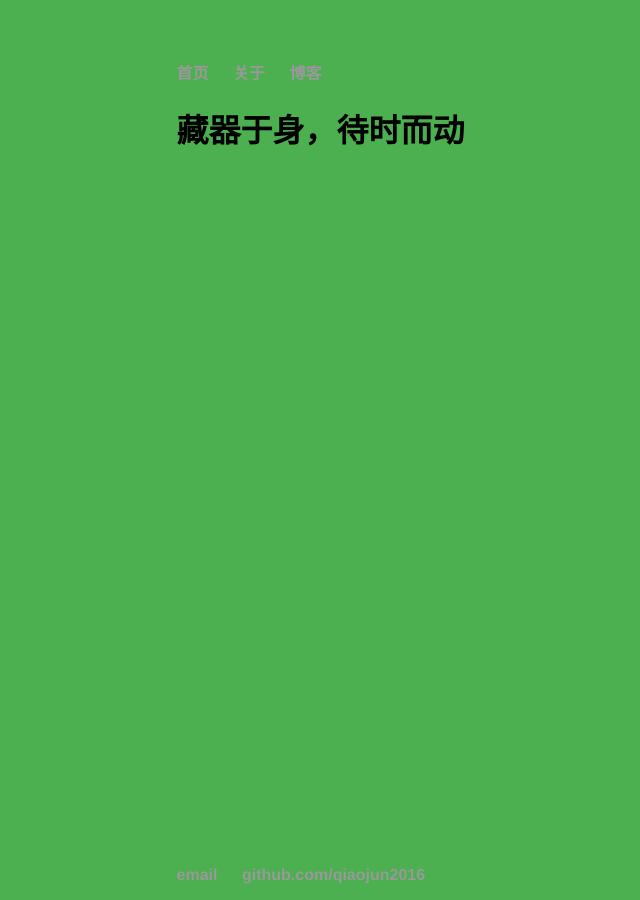
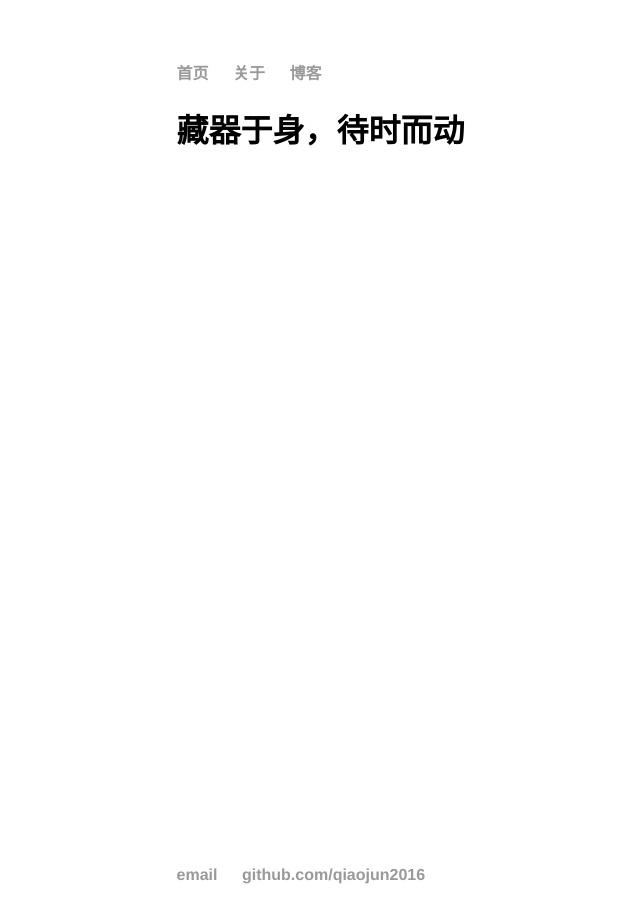
Before and after one commit to qiaojun2016/qiaojun2016.github.io, a Jekyll site: the page built from index.html, in a window 1280 px wide. Shown: the whole page, without its empty margins (41-681 px from the left). Built offline with Jekyll 4.4.1, drawn with Linux system fonts in a browser that asks for light colours.

Commit message:
Update main.css

```diff
--- a/css/main.css
+++ b/css/main.css
@@ -1,7 +1,7 @@
 body {
     margin: 60px auto;
     width: 66%;
-	 background: #4CAF50;
+
 }
 footer {
 position: fixed;
```
